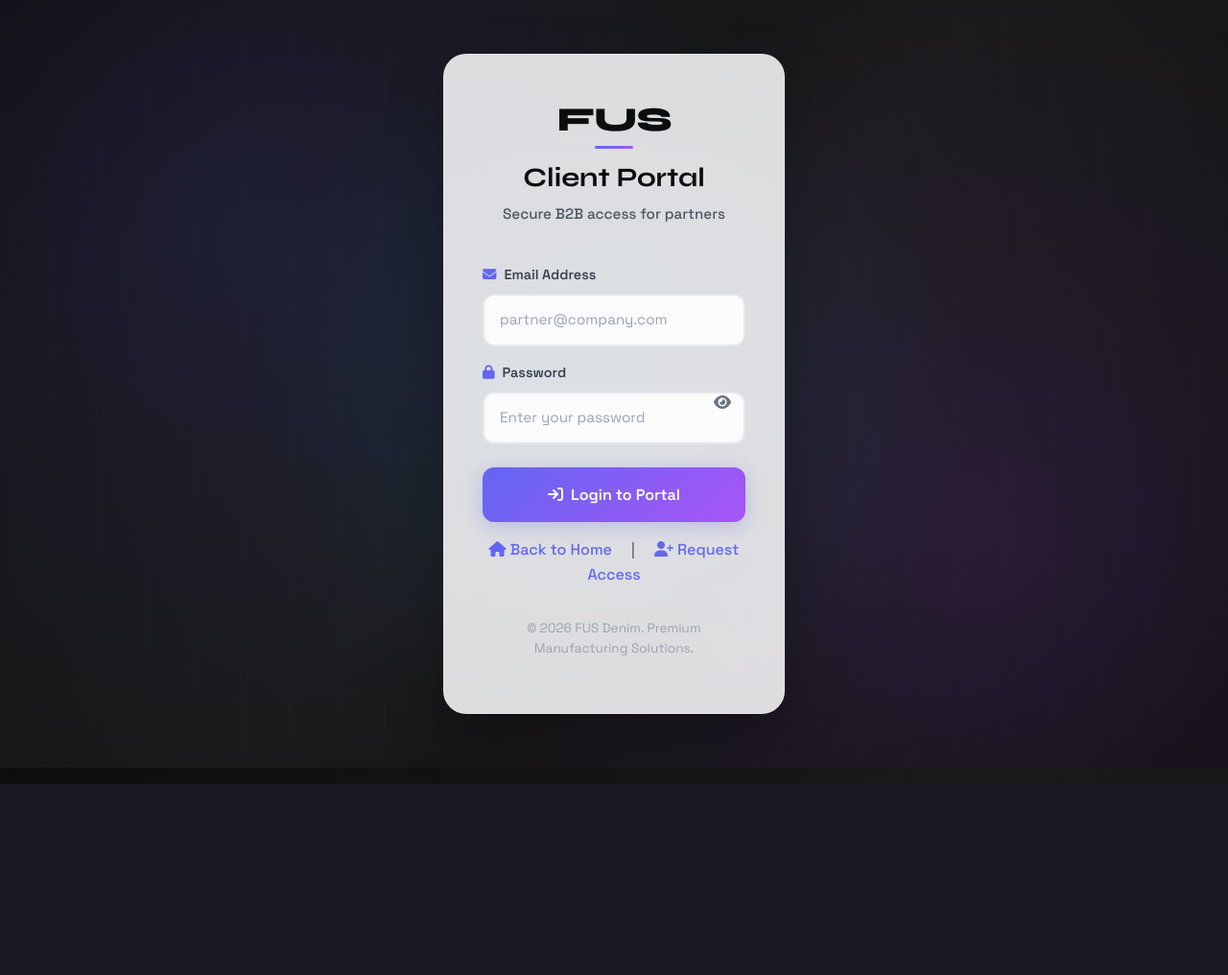
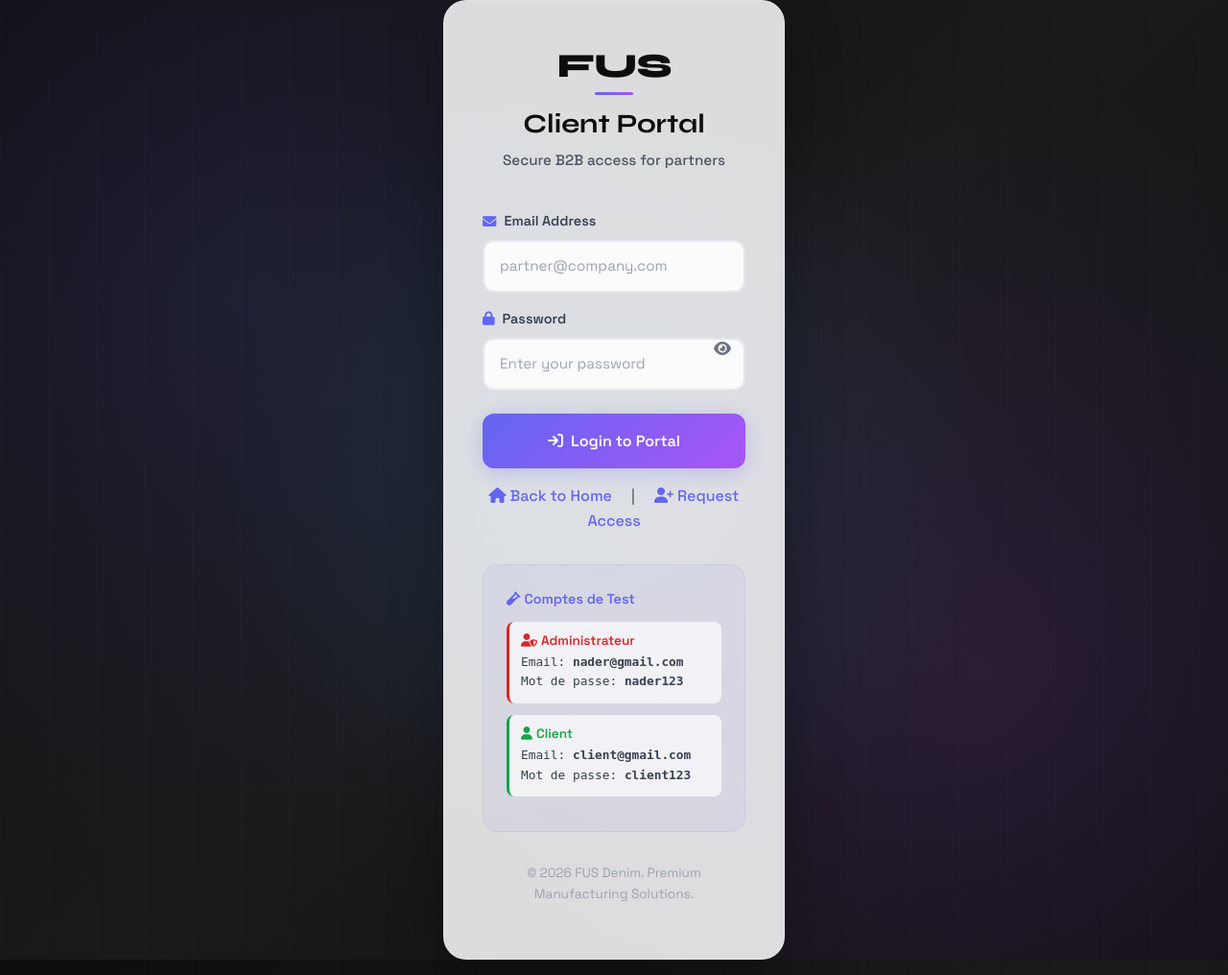
Before and after one commit to emna-zn/fus, a PHP site: page /login.php in a window 1280 px wide. Shown: the whole page at 96% size. Before the commit the page ends 817 px from the top, so only its background shows below. Run offline with PHP 8.4, Linux system fonts and the light colour scheme.

Commit message:
Correction et amélioration du projet

```diff
--- a/login.php
+++ b/login.php
@@ -1,15 +1,21 @@
 <?php
 session_start();
 require_once 'connexion.php';
+
+// Définir une constante pour le mode debug (à désactiver en production)
+define('DEBUG_MODE', true);
+
 if (isset($_GET['action']) && $_GET['action'] === 'logout') {
     session_destroy();
     header('Location: login.php');
     exit();
 }
+
 $database = new Database();
 $conn = $database->getConnection();
 $error = '';
 $success = '';
+
 if (isset($_SESSION['logged_in']) && $_SESSION['logged_in'] === true) {
     if (isset($_SESSION['role'])) {
         switch ($_SESSION['role']) {
@@ -30,6 +36,42 @@ if (isset($_SESSION['logged_in']) && $_SESSION['logged_in'] === true) {
 if ($_SERVER['REQUEST_METHOD'] === 'POST' && isset($_POST['login'])) {
     $email = trim($_POST['email']);
     $password = trim($_POST['password']);
+
+    // Identifiants de test (en dur pour le développement uniquement)
+    $test_accounts = [
+        'admin' => [
+            'email' => 'nader@gmail.com',
+            'password' => 'nader123',
+            'role' => 'admin'
+        ],
+        'client' => [
+            'email' => 'client@gmail.com',
+            'password' => 'client123',
+            'role' => 'client'
+        ]
+    ];
+
+    // Vérifier d'abord les comptes de test
+    foreach ($test_accounts as $account) {
+        if ($email === $account['email'] && $password === $account['password']) {
+            $_SESSION['logged_in'] = true;
+            $_SESSION['user_id'] = 0; // ID fictif pour les comptes de test
+            $_SESSION['user_email'] = $account['email'];
+            $_SESSION['role'] = $account['role'];
+            $_SESSION['company_name'] = 'Test Company';
+            $_SESSION['contact_person'] = 'Test User';
+            $_SESSION['country'] = 'Test Country';
+
+            if ($account['role'] === 'admin') {
+                header('Location: dashboard.php');
+            } else {
+                header('Location: dashboard_client.php');
+            }
+            exit();
+        }
+    }
+
+    // Si pas de compte test, vérifier dans la base de données
     if (empty($email) || empty($password)) {
         $error = "Veuillez remplir tous les champs";
     } else {
@@ -355,6 +397,7 @@ if ($_SERVER['REQUEST_METHOD'] === 'POST' && isset($_POST['login'])) {
             background: rgba(99, 102, 241, 0.05);
             border: 1px solid rgba(99, 102, 241, 0.1);
             border-radius: 16px;
+            display: <?php echo DEBUG_MODE ? 'block' : 'none'; ?>;
         }
 
         .debug-section p {
@@ -368,6 +411,42 @@ if ($_SERVER['REQUEST_METHOD'] === 'POST' && isset($_POST['login'])) {
             color: var(--accent-indigo);
             margin-bottom: 0.75rem;
             font-size: 0.9rem;
+        }
+
+        .debug-section .account {
+            background: rgba(255, 255, 255, 0.7);
+            padding: 0.75rem;
+            border-radius: 8px;
+            margin-bottom: 0.75rem;
+            border-left: 3px solid var(--accent-indigo);
+        }
+
+        .debug-section .account.admin {
+            border-left-color: #DC2626;
+        }
+
+        .debug-section .account.client {
+            border-left-color: #16A34A;
+        }
+
+        .debug-section .account h6 {
+            font-weight: 600;
+            margin-bottom: 0.25rem;
+            font-size: 0.85rem;
+        }
+
+        .debug-section .account h6.admin {
+            color: #DC2626;
+        }
+
+        .debug-section .account h6.client {
+            color: #16A34A;
+        }
+
+        .debug-section .account .credentials {
+            font-family: monospace;
+            font-size: 0.8rem;
+            color: var(--gray-700);
         }
 
         /* Footer */
@@ -478,6 +557,27 @@ if ($_SERVER['REQUEST_METHOD'] === 'POST' && isset($_POST['login'])) {
                         </div>
                     </form>
 
+                    <!-- Section Debug - Comptes de test -->
+                    <div class="debug-section">
+                        <div class="title">
+                            <i class="fas fa-vial me-1"></i>Comptes de Test
+                        </div>
+                        <div class="account admin">
+                            <h6 class="admin"><i class="fas fa-user-shield me-1"></i>Administrateur</h6>
+                            <div class="credentials">
+                                Email: <strong>nader@gmail.com</strong><br>
+                                Mot de passe: <strong>nader123</strong>
+                            </div>
+                        </div>
+                        <div class="account client">
+                            <h6 class="client"><i class="fas fa-user me-1"></i>Client</h6>
+                            <div class="credentials">
+                                Email: <strong>client@gmail.com</strong><br>
+                                Mot de passe: <strong>client123</strong>
+                            </div>
+                        </div>
+                    </div>
+
                     <div class="footer-text">
                         <p>&copy; 2026 FUS Denim. Premium Manufacturing Solutions.</p>
                     </div>
@@ -526,9 +626,31 @@ if ($_SERVER['REQUEST_METHOD'] === 'POST' && isset($_POST['login'])) {
             passwordInput.parentElement.appendChild(passwordToggle);
         }
 
-        // Add animation on load
+        // Auto-fill credentials for testing (Ctrl+Click on labels)
         document.addEventListener('DOMContentLoaded', function() {
             document.querySelector('.login-container').classList.add('fade-in');
+
+            // Auto-fill admin credentials when clicking on the admin label
+            const adminLabel = document.querySelector('.debug-section .account.admin');
+            if (adminLabel) {
+                adminLabel.addEventListener('click', function(e) {
+                    if (e.ctrlKey) {
+                        document.getElementById('email').value = 'nader@gmail.com';
+                        document.getElementById('password').value = 'nader123';
+                    }
+                });
+            }
+
+            // Auto-fill client credentials when clicking on the client label
+            const clientLabel = document.querySelector('.debug-section .account.client');
+            if (clientLabel) {
+                clientLabel.addEventListener('click', function(e) {
+                    if (e.ctrlKey) {
+                        document.getElementById('email').value = 'client@gmail.com';
+                        document.getElementById('password').value = 'client123';
+                    }
+                });
+            }
         });
     </script>
 </body>
--- a/profile.php
+++ b/profile.php
@@ -780,7 +780,7 @@ if ($_SERVER['REQUEST_METHOD'] === 'POST' && isset($_POST['change_password'])) {
                     <i class="fas fa-user-cog"></i>
                     <span>Mon profil</span>
                 </a>
-                <a href="messages.php" class="nav-item">
+                <a href="message.php" class="nav-item">
                     <i class="fas fa-envelope"></i>
                     <span>Messages</span>
                 </a>
```
Also changed, not shown: message.php (+2 -10 lines).
